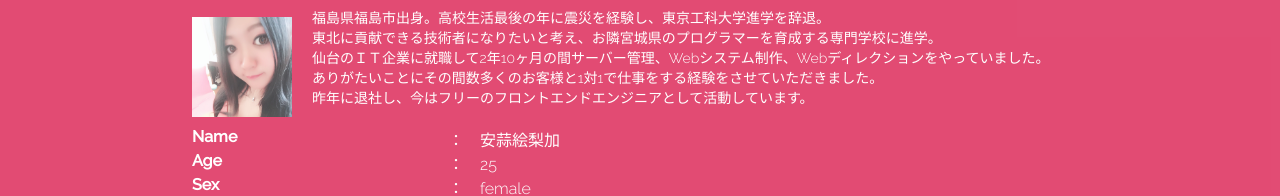
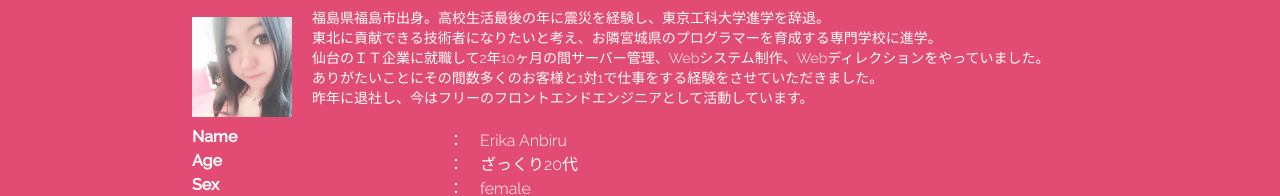
Before and after one commit to noircherry44/noircherry44.github.io, a plain HTML site: page index.html in a window 1280 px wide. Shown: the part 980-1176 px from the top of the page. Drawn offline with nearby package versions, Linux system fonts and the light colour scheme.

Commit message:
profile変更

```diff
--- a/index.html
+++ b/index.html
@@ -55,8 +55,8 @@
     </div>
     <div class="clearfix"></div>
     <dl class="p-list">
-      <dt>Name</dt><dd>安蒜絵梨加</dd>
-      <dt>Age</dt><dd>25</dd>
+      <dt>Name</dt><dd>Erika Anbiru</dd>
+      <dt>Age</dt><dd>ざっくり20代</dd>
       <dt>Sex</dt><dd>female</dd>
       <dt>Work experience</dt><dd>3 years</dd>
       <dt>Mail</dt><dd>noircherry44@icloud.com</dd>
```
